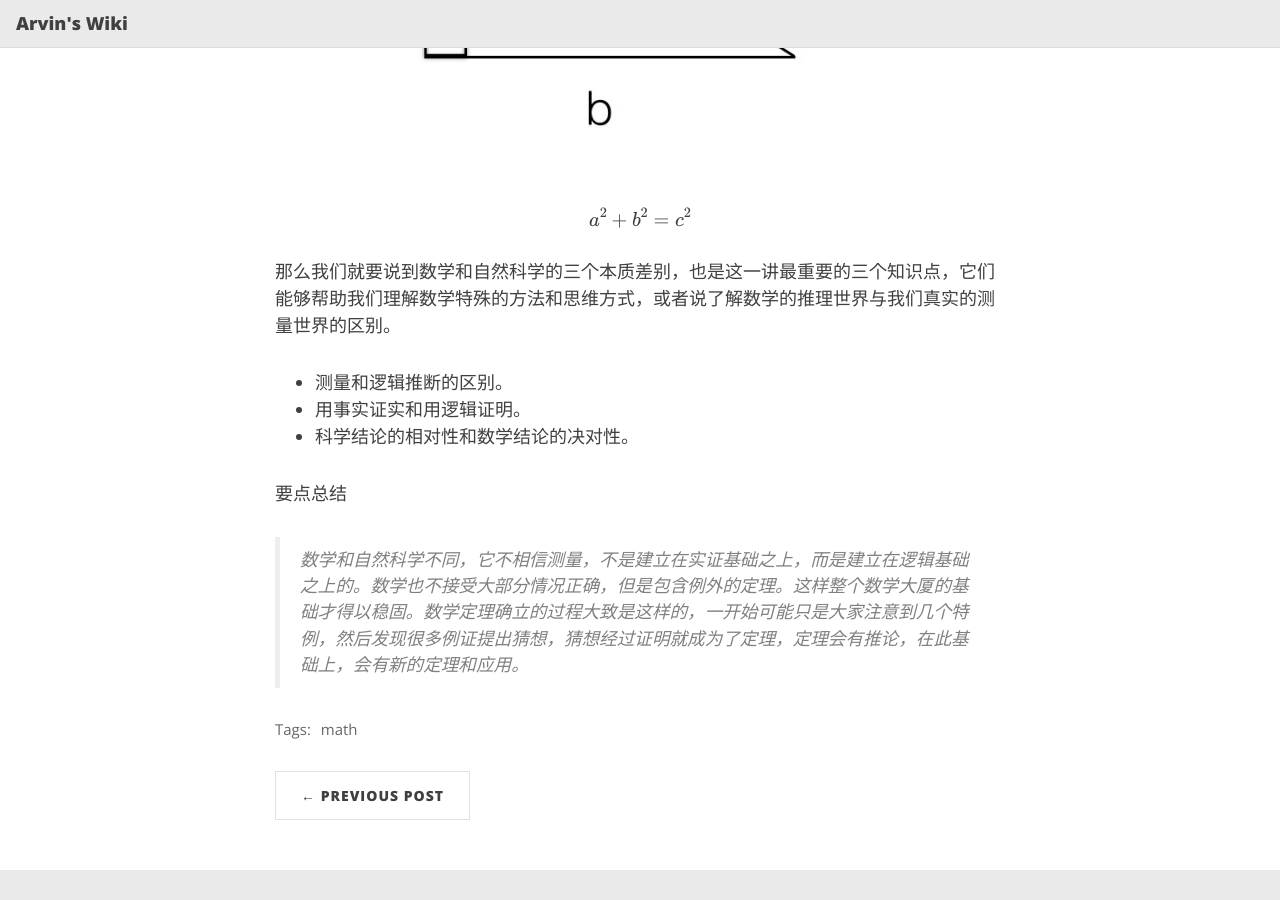
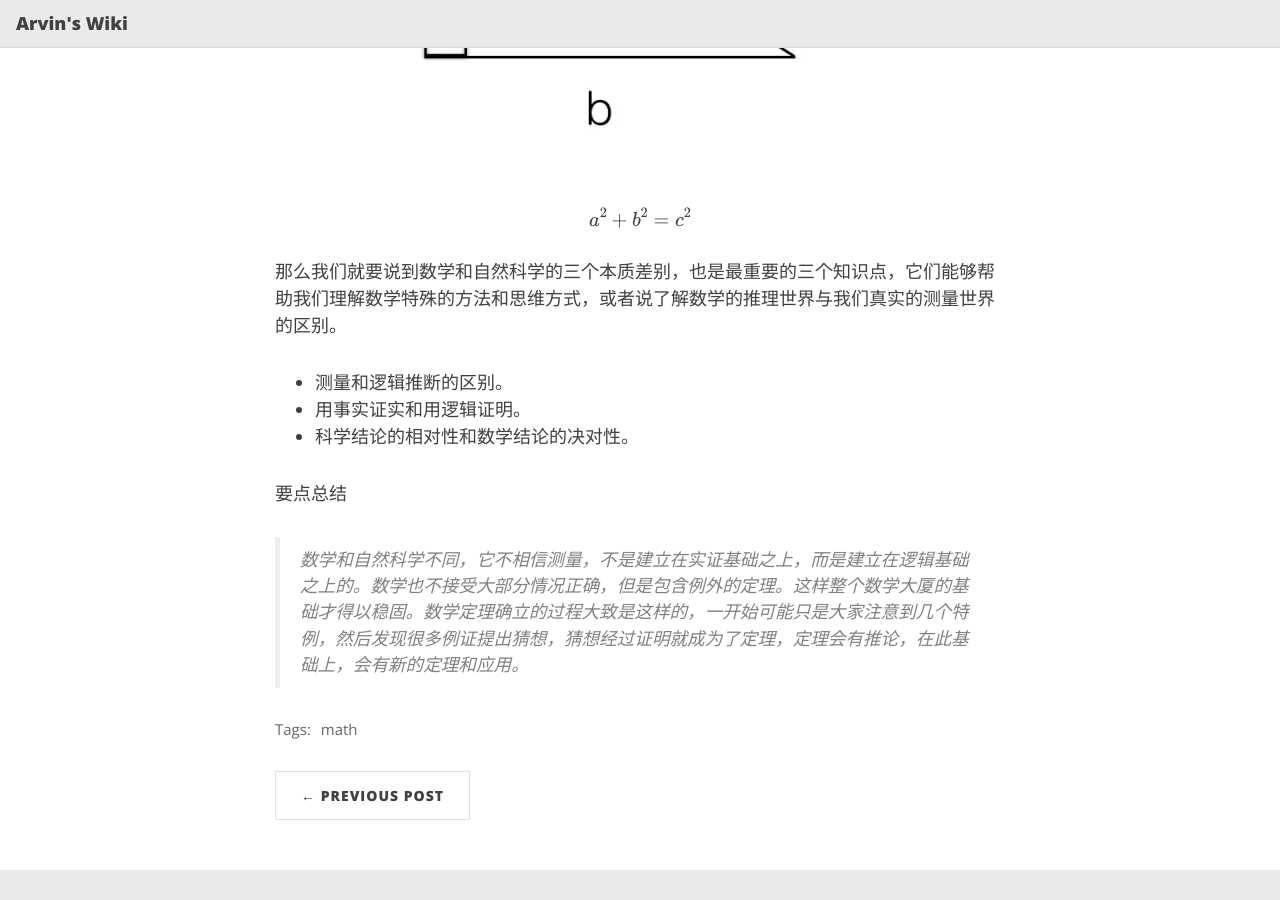
Before and after one commit to wangpf1024/ittarvin.github.io.expired, a Jekyll site: the page built from _posts/2022-06-13-mathematics-数学的线索.md, in a window 1280 px wide and 900 px high, scrolled down 1101 px. Built offline with Jekyll 4.4.1, drawn with Linux system fonts in a browser that asks for light colours; nearby versions of some CDN libraries; formulas are drawn with MathJax 3.

Commit message:
调整内容

```diff
--- a/_posts/2022-06-13-mathematics-数学的线索.md
+++ b/_posts/2022-06-13-mathematics-数学的线索.md
@@ -23,7 +23,7 @@ $$
 a^2 + b^2 = c^2
 $$
 
-那么我们就要说到数学和自然科学的三个本质差别，也是这一讲最重要的三个知识点，它们能够帮助我们理解数学特殊的方法和思维方式，或者说了解数学的推理世界与我们真实的测量世界的区别。
+那么我们就要说到数学和自然科学的三个本质差别，也是最重要的三个知识点，它们能够帮助我们理解数学特殊的方法和思维方式，或者说了解数学的推理世界与我们真实的测量世界的区别。
 
 - 测量和逻辑推断的区别。
 - 用事实证实和用逻辑证明。
```
